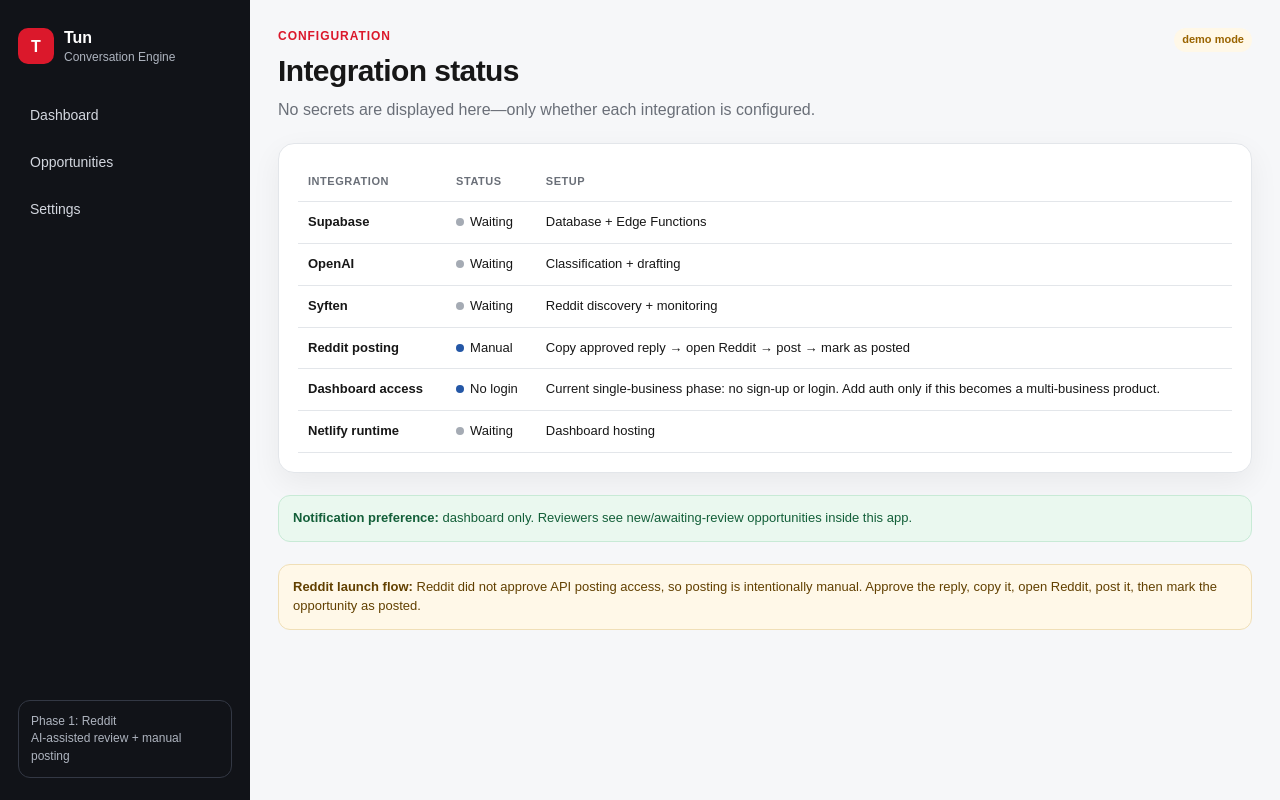
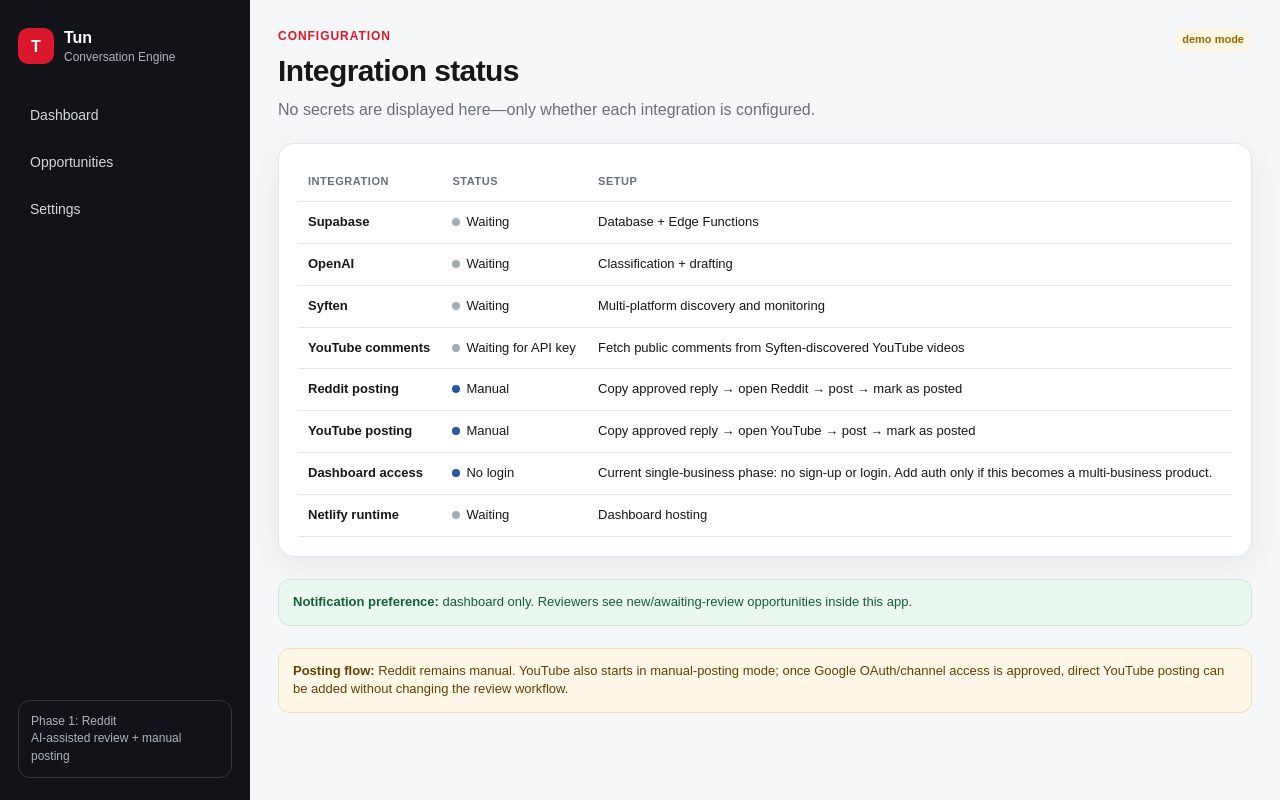
Before and after one commit to elleynote/tun-conversation-engine, a Next.js app: page /settings in a window 1280 px wide. Built offline with nearby package versions, Linux system fonts and the light colour scheme; no server answers.

Commit message:
Show YouTube integration status and manual posting mode

```diff
--- a/app/settings/page.tsx
+++ b/app/settings/page.tsx
@@ -12,8 +12,10 @@
   const rows = [
     ["Supabase", s.supabase ? "Configured" : "Waiting", s.supabase ? "on" : "", "Database + Edge Functions"],
     ["OpenAI", automation.openAIConnected ? "Configured" : "Waiting", automation.openAIConnected ? "on" : "", "Classification + drafting"],
-    ["Syften", automation.syftenConnected ? "Configured" : "Waiting", automation.syftenConnected ? "on" : "", "Reddit discovery + monitoring"],
+    ["Syften", automation.syftenConnected ? "Configured" : "Waiting", automation.syftenConnected ? "on" : "", "Multi-platform discovery and monitoring"],
+    ["YouTube comments", automation.youtubeConnected ? "Connected" : "Waiting for API key", automation.youtubeConnected ? "on" : "", "Fetch public comments from Syften-discovered YouTube videos"],
     ["Reddit posting", "Manual", "manual", "Copy approved reply → open Reddit → post → mark as posted"],
+    ["YouTube posting", "Manual", "manual", "Copy approved reply → open YouTube → post → mark as posted"],
     ["Dashboard access", "No login", "manual", "Current single-business phase: no sign-up or login. Add auth only if this becomes a multi-business product."],
     ["Netlify runtime", s.netlify ? "Configured" : "Waiting", s.netlify ? "on" : "", "Dashboard hosting"],
   ] as const;
@@ -27,7 +29,7 @@
         </tbody></table>
       </div>
       <div className="section success-note"><strong>Notification preference:</strong> dashboard only. Reviewers see new/awaiting-review opportunities inside this app.</div>
-      <div className="section notice"><strong>Reddit launch flow:</strong> Reddit did not approve API posting access, so posting is intentionally manual. Approve the reply, copy it, open Reddit, post it, then mark the opportunity as posted.</div>
+      <div className="section notice"><strong>Posting flow:</strong> Reddit remains manual. YouTube also starts in manual-posting mode; once Google OAuth/channel access is approved, direct YouTube posting can be added without changing the review workflow.</div>
     </AppShell>
   );
 }
```
